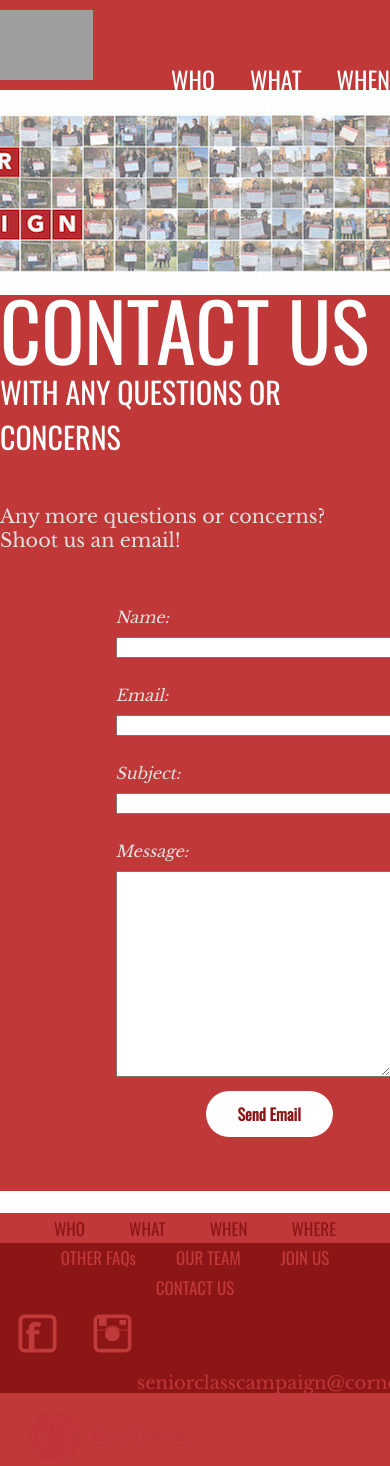
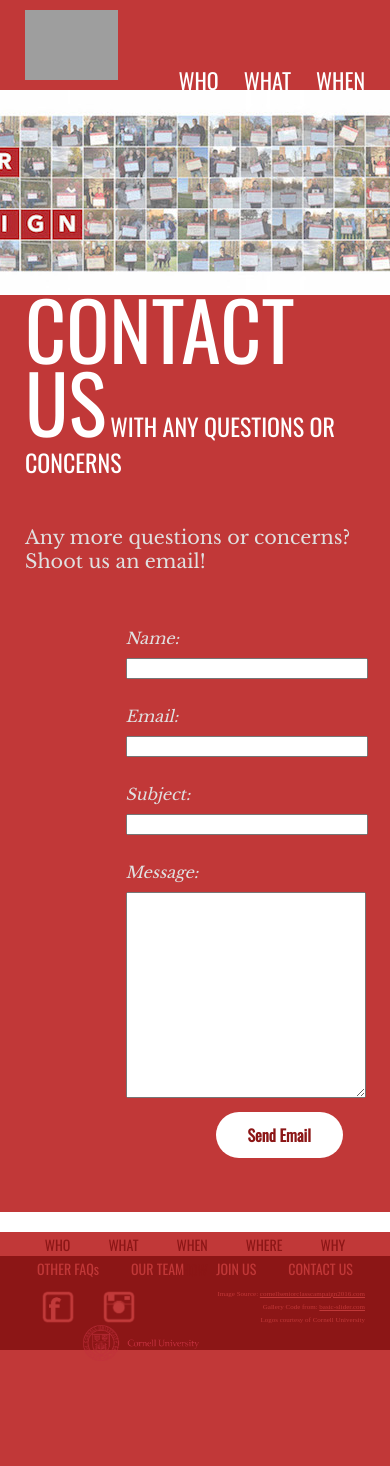
Before and after one commit to zachpraiss22/info1300, a PHP site: page /contact.php in a window 390 px wide; the page is wider, and only the part inside the window is pictured. After the commit the page ends 1350 px from the top of that part, so only its background shows below. Run offline with PHP 8.4, Linux system fonts and the light colour scheme; some libraries are stand-ins or nearby versions; grey boxes are pictures that could not be loaded.

Commit message:
iPad Mobile Friendly

```diff
--- a/css/style.css
+++ b/css/style.css
@@ -481,7 +481,7 @@ ol.bjqs-markers li a:hover{
     width: 200px;
 }
 
-/*----------------CODING FOR THE WHERE PAGE--------------------*/
+/*----------------CODING FOR THE COLUMNS-----------------------*/
 /*-------------------------------------------------------------*/
 
 .column {
@@ -536,3 +536,129 @@ p.answer {
     font-style: italic;
     line-height: 21px;
 }
+
+/*----------------MOBILE FRIENDLY CODING----------------------*/
+/*------------------------------------------------------------*/
+
+@media (max-width: 850px) {
+    header {
+        padding-right: 25px;
+        padding-left: 25px;
+    }
+
+    header nav ul {
+        padding-top: 64px;
+    }
+
+    header nav ul li {
+        font-size: 22px;
+        padding-left: 25px;
+    }
+
+    #container{
+        padding-left: 25px;
+        padding-right: 25px;
+    }
+
+    .content h1 {
+        line-height: 87px;
+        font-size: 100px;
+    }
+
+    .content h2 {
+        line-height: 67px;
+        font-size: 80px;
+    }
+
+    .content h3 {
+        font-size: 24px;
+    }
+
+    .content p {
+        font-size: 1.0em;
+    }
+
+    .question {
+        font-size: 1.6em;
+    }
+
+    .button{
+        font: 1.1em Oswald, Helvetica, sans-serif;
+    }
+
+    .button:hover{
+        font: 1.1em Oswald, Helvetica, sans-serif;
+    }
+
+    #footer {
+        border-width: 20px 0px 0px 0px;
+        height: 24px;
+    }
+
+    #footer nav ul {
+        font-size: 14px;
+        line-height: 25px;
+    }
+
+    #footer nav ul li {
+        display: inline-block;
+        padding-left: 19px;
+        padding-right: 19px;
+    }
+
+    #bottom {
+        height: 94px;
+    }
+
+    #bottom nav ul {
+        font-size: 14px;
+        line-height: 25px;
+    }
+
+    #bottom nav ul li {
+        padding-left: 16px;
+        padding-right: 16px;
+    }
+
+    #credits {
+        padding-left: 25px;
+        padding-right: 25px;
+    }
+
+    #credits p.email {
+        display: none;
+    }
+
+    #credits p.credits {
+        float: right;
+        text-align: right;
+        font-size: 7px;
+        line-height: 13px;
+    }
+
+    #credits img.media {
+        height: 36px;
+        width: 36px;
+        padding-right: 10px;
+        padding-top: 8px;
+        float: left;
+    }
+
+    #large_logo {
+    height: 36px;
+    display: block;
+    float: center;
+    padding-left: 40px;
+    }
+
+    .column h1, .column1 h1 {
+        font-size: 20px;
+    }
+
+    .column p, .column1 p {
+        font-size: 12px;
+        line-height: 16px;
+    }
+
+@media (max-width: 500px) {
+}
```
Also changed, not shown: php/footer.php (indentation only).
